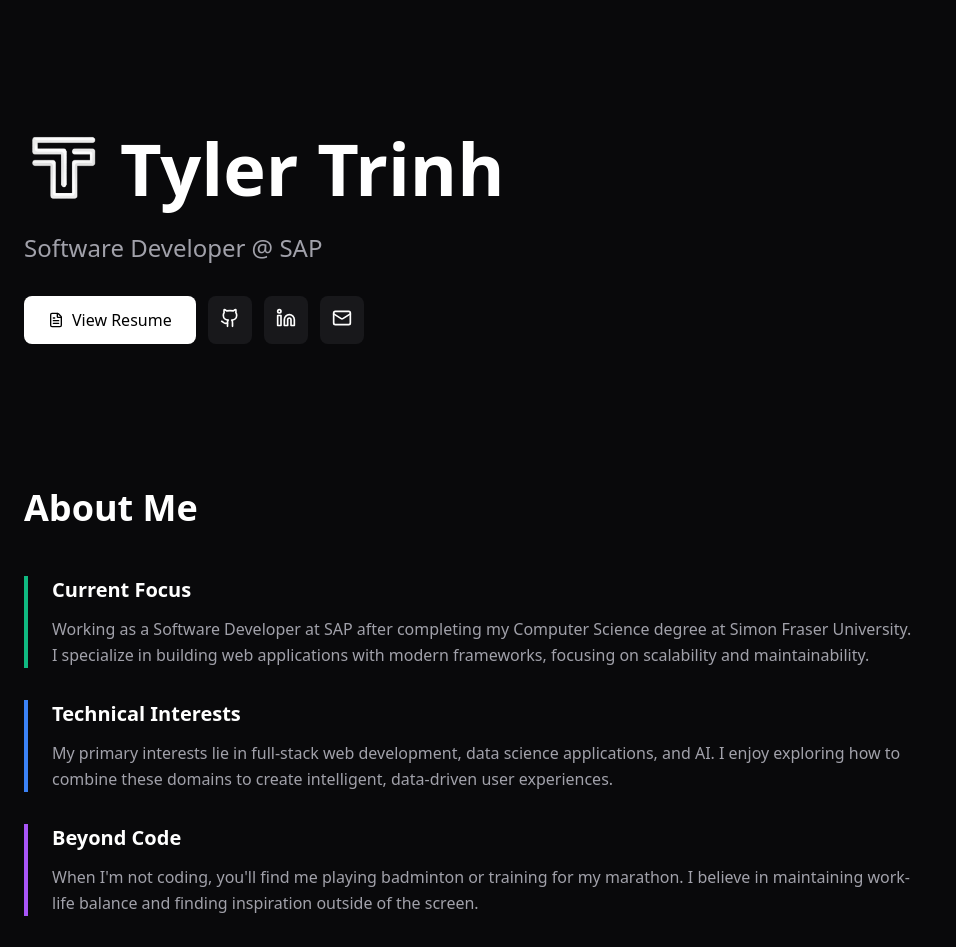
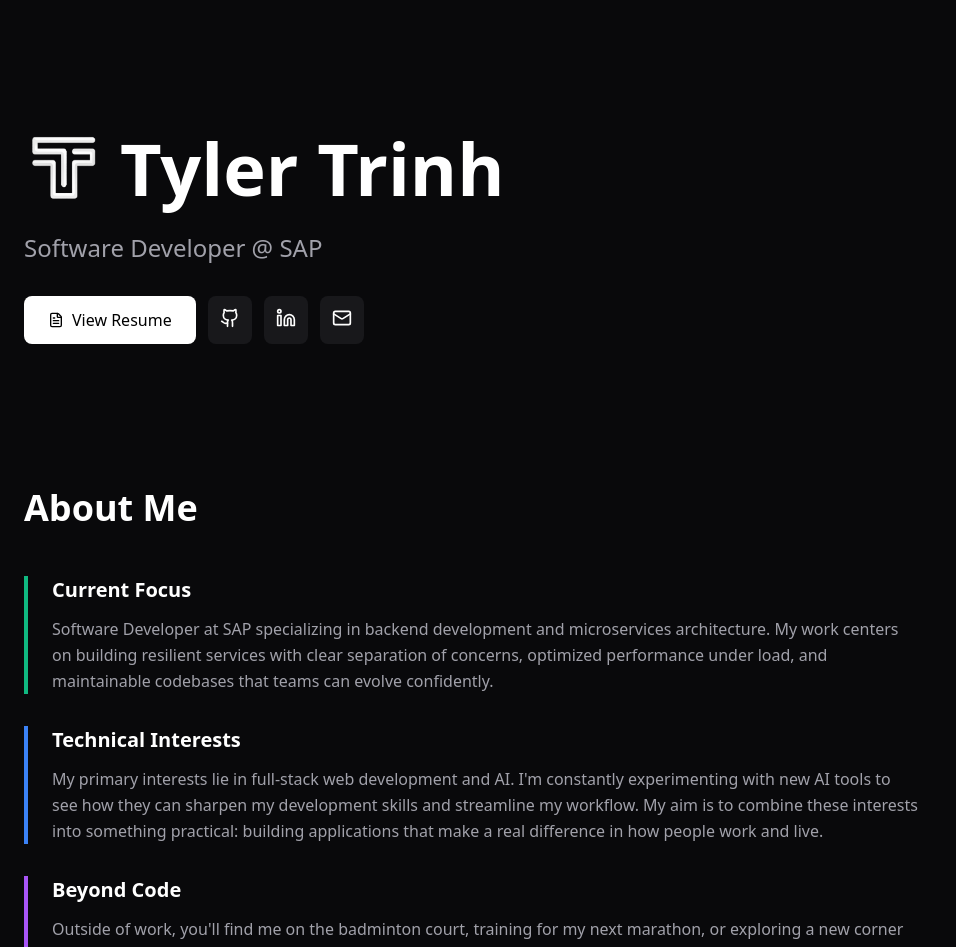
Before and after one commit to bvtrinh/bvtrinh.github.io, a React (Vite) app: page / in a window 1280 px wide. Shown: the top 947 px of the page, without its empty margins (0-956 px from the left). Built offline with nearby package versions, Linux system fonts and the light colour scheme.

Commit message:
docs: update about me section

```diff
--- a/src/data/content.ts
+++ b/src/data/content.ts
@@ -13,19 +13,19 @@
     title: "Current Focus",
     borderColor: "border-emerald-500",
     content:
-      "Working as a Software Developer at SAP after completing my Computer Science degree at Simon Fraser University. I specialize in building web applications with modern frameworks, focusing on scalability and maintainability.",
+      "Software Developer at SAP specializing in backend development and microservices architecture. My work centers on building resilient services with clear separation of concerns, optimized performance under load, and maintainable codebases that teams can evolve confidently.",
   },
   {
     title: "Technical Interests",
     borderColor: "border-blue-500",
     content:
-      "My primary interests lie in full-stack web development, data science applications, and AI. I enjoy exploring how to combine these domains to create intelligent, data-driven user experiences.",
+      "My primary interests lie in full-stack web development and AI. I'm constantly experimenting with new AI tools to see how they can sharpen my development skills and streamline my workflow. My aim is to combine these interests into something practical: building applications that make a real difference in how people work and live.",
   },
   {
     title: "Beyond Code",
     borderColor: "border-purple-500",
     content:
-      "When I'm not coding, you'll find me playing badminton or training for my marathon. I believe in maintaining work-life balance and finding inspiration outside of the screen.",
+      "Outside of work, you'll find me on the badminton court, training for my next marathon, or exploring a new corner of the world. I believe in being more than just a developer. Staying active, exploring new places, and pursuing diverse interests makes me better at what I do and keeps life interesting.",
   },
 ];
 
```
